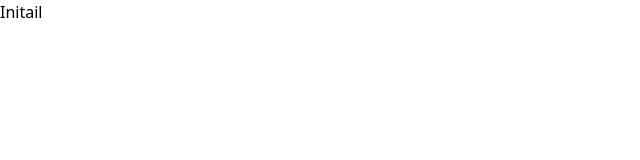
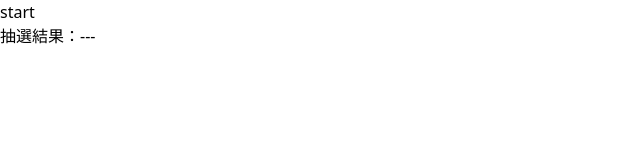
Before and after one commit to YM202c2100/camel-up, a Next.js app: page / in a window 1280 px wide. Shown: the top 160 px of the page, without its empty margins (0-640 px from the left). Built offline with nearby package versions, Linux system fonts and the light colour scheme.

Commit message:
[feat] ランダムなラクダを選出できるように変更

```diff
--- /dev/null
+++ b/app/CamelSelector/camelSelector.tsx
@@ -0,0 +1,23 @@
+import { useState } from "react"
+
+const camelColors = ["purple","pink","orange","green","blue","black","white"] as const
+export type CamelColor = typeof camelColors[number]
+
+export const CamelSelector:React.FC = ()=>{
+  const [selectedCamel, setCamel] = useState<CamelColor|null>(null)
+  return(
+    <div>
+      <button onClick={SelectRandomCamel}>start</button>
+      <div>
+        抽選結果：{selectedCamel ?? "---"}
+      </div>
+    </div>
+  )
+
+  function SelectRandomCamel(){
+    const numOfCamels = camelColors.length
+
+    const randomIndex = Math.floor(Math.random() * numOfCamels)
+    setCamel(camelColors[randomIndex])
+  }
+}
--- a/app/page.tsx
+++ b/app/page.tsx
@@ -1,5 +1,9 @@
+"use client"
+
+import { CamelSelector } from "./CamelSelector/camelSelector"
+
 export default function Home() {
   return (
-    <div>Initail</div>
+    <CamelSelector/>
   );
 }
```
